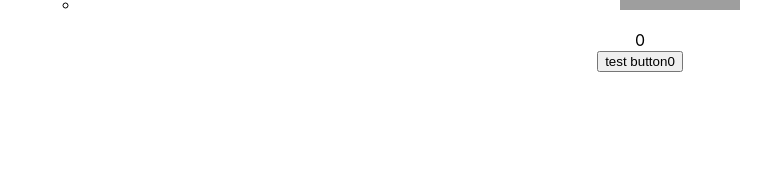
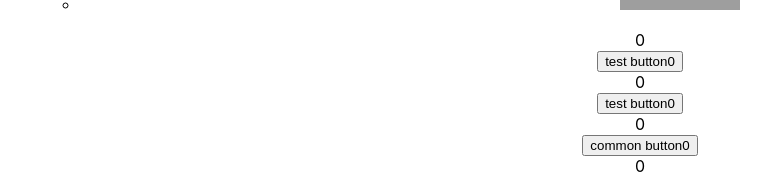
Before and after one commit to neruko0122/react-tutorial, a React (Create React App) app: page / in a window 1280 px wide. Shown: the part 720-895 px from the top of the page, without its empty margins (0-780 px from the left). Before the commit the page ends 800 px from the top, so only its background shows below. Built offline with nearby package versions, Linux system fonts and the light colour scheme; grey boxes are pictures that could not be loaded.

Commit message:
add common useState

```diff
--- a/src/App.js
+++ b/src/App.js
@@ -1,8 +1,13 @@
-import logo from './logo.svg';
+// import logo from './logo.svg';
 import './App.css';
 import { useState } from 'react';
 
 function App() {
+  const [commonCount, setCommonCount] = useState(0);
+
+  function handleClick() {
+    setCommonCount(commonCount + 1);
+  }
   return (
     <div className="App">
       {/* <header className="App-header">
@@ -23,6 +28,9 @@ function App() {
       <Distribution />
       <ListView />
       <MyButton />
+      <MyButton />
+      <CommonButton count={commonCount} onClick={handleClick} />
+      <CommonButton count={commonCount} onClick={handleClick} />
     </div>
   );
 }
@@ -37,6 +45,20 @@ function MyButton() {
     <>
       <div>{count}</div>
       <button onClick={handleClick}>
+        {text}
+        {count}
+      </button>
+    </>
+  );
+}
+
+function CommonButton({ count, onClick }) {
+  let text = 'common button';
+
+  return (
+    <>
+      <div>{count}</div>
+      <button onClick={onClick}>
         {text}
         {count}
       </button>
```
